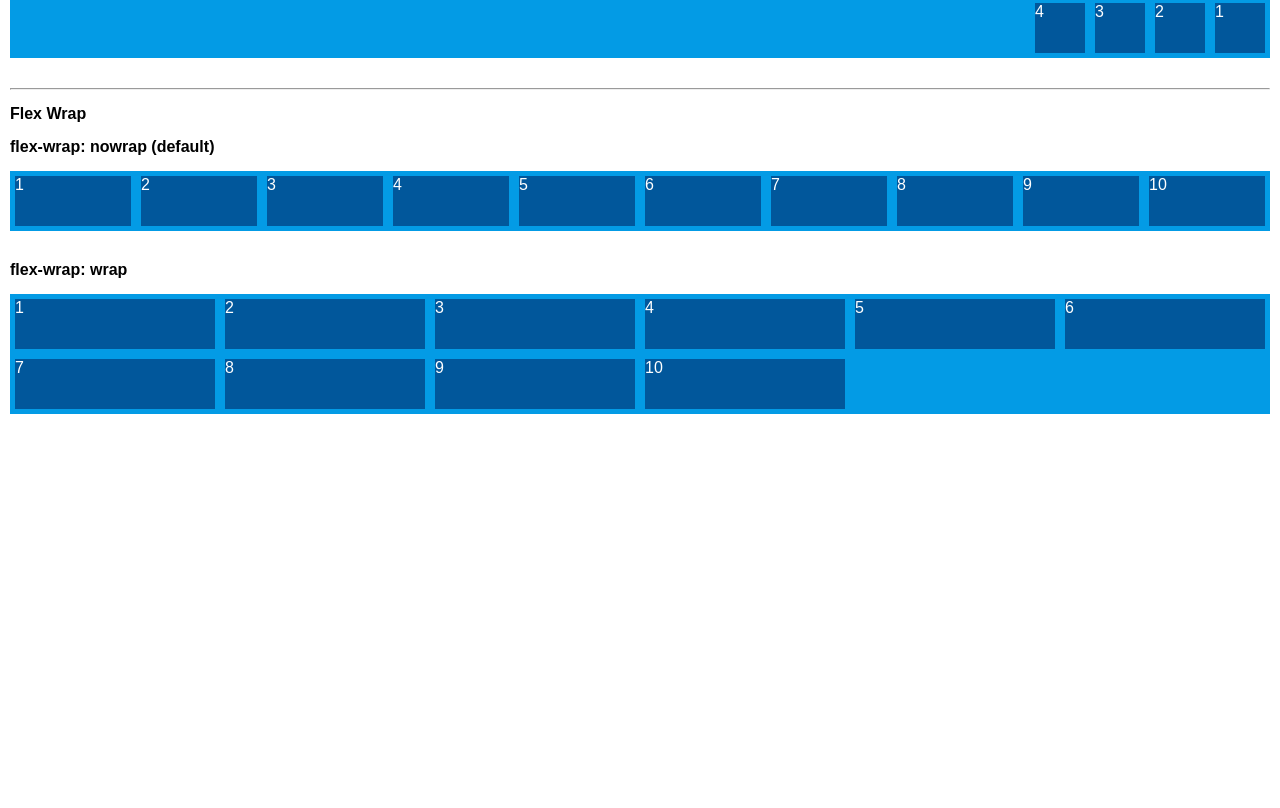
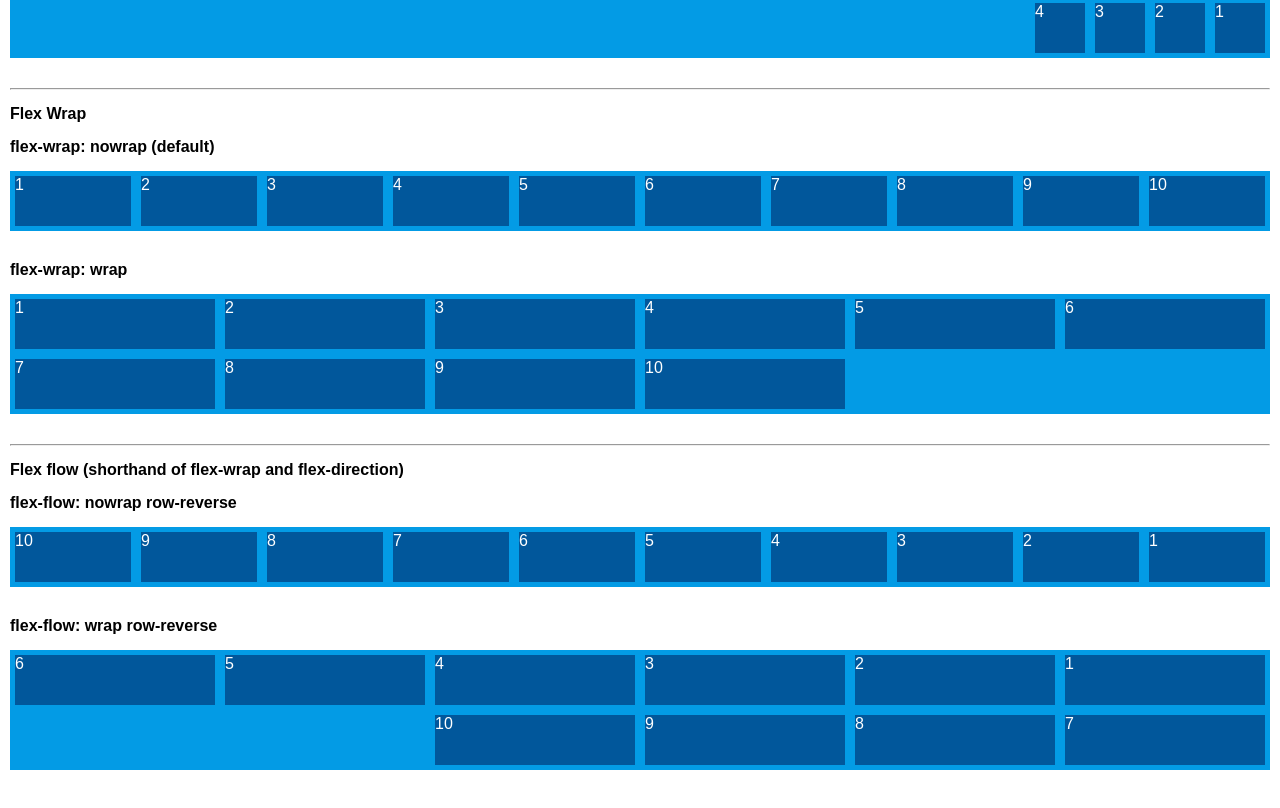
Before and after one commit to komangariana/learn-flexbox, a plain HTML site: page flexbox-concepts/index.html in a window 1280 px wide. Shown: the part 895-1703 px from the top of the page. Before the commit the page ends 1349 px from the top, so only its background shows below. Drawn offline with Linux system fonts and the light colour scheme.

Commit message:
add flex-flow concept.

```diff
--- a/flexbox-concepts/index.html
+++ b/flexbox-concepts/index.html
@@ -74,6 +74,34 @@
       <div class="flexbox-item">9</div>
       <div class="flexbox-item">10</div>
     </div>
+    <hr>
+    <h4>Flex flow (shorthand of flex-wrap and flex-direction)</h4>
+    <h4>flex-flow: nowrap row-reverse</h4>
+    <div class="flexbox-container flex-flow-1">
+      <div class="flexbox-item">1</div>
+      <div class="flexbox-item">2</div>
+      <div class="flexbox-item">3</div>
+      <div class="flexbox-item">4</div>
+      <div class="flexbox-item">5</div>
+      <div class="flexbox-item">6</div>
+      <div class="flexbox-item">7</div>
+      <div class="flexbox-item">8</div>
+      <div class="flexbox-item">9</div>
+      <div class="flexbox-item">10</div>
+    </div>
+    <h4>flex-flow: wrap row-reverse</h4>
+    <div class="flexbox-container flex-flow-2">
+      <div class="flexbox-item">1</div>
+      <div class="flexbox-item">2</div>
+      <div class="flexbox-item">3</div>
+      <div class="flexbox-item">4</div>
+      <div class="flexbox-item">5</div>
+      <div class="flexbox-item">6</div>
+      <div class="flexbox-item">7</div>
+      <div class="flexbox-item">8</div>
+      <div class="flexbox-item">9</div>
+      <div class="flexbox-item">10</div>
+    </div>
   </main>
 </body>
 </html>
--- a/flexbox-concepts/styles.css
+++ b/flexbox-concepts/styles.css
@@ -53,6 +53,16 @@ main {
 }
 
 .flex-wrap .flexbox-item,
-.flex-no-wrap .flexbox-item {
+.flex-no-wrap .flexbox-item,
+.flex-flow-1 .flexbox-item,
+.flex-flow-2 .flexbox-item {
   width: 200px;
 }
+
+.flex-flow-1 {
+  flex-flow: nowrap row-reverse;
+}
+
+.flex-flow-2 {
+  flex-flow: wrap row-reverse;
+}
```
